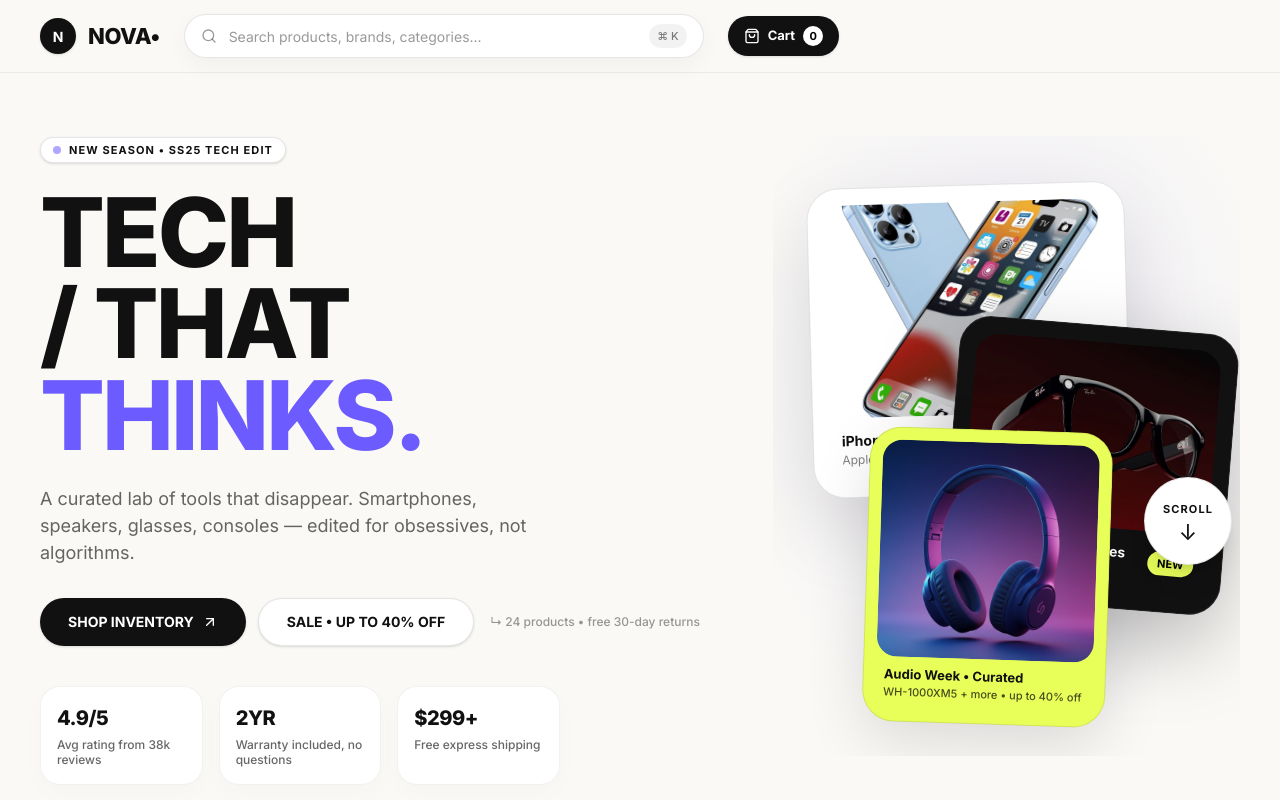
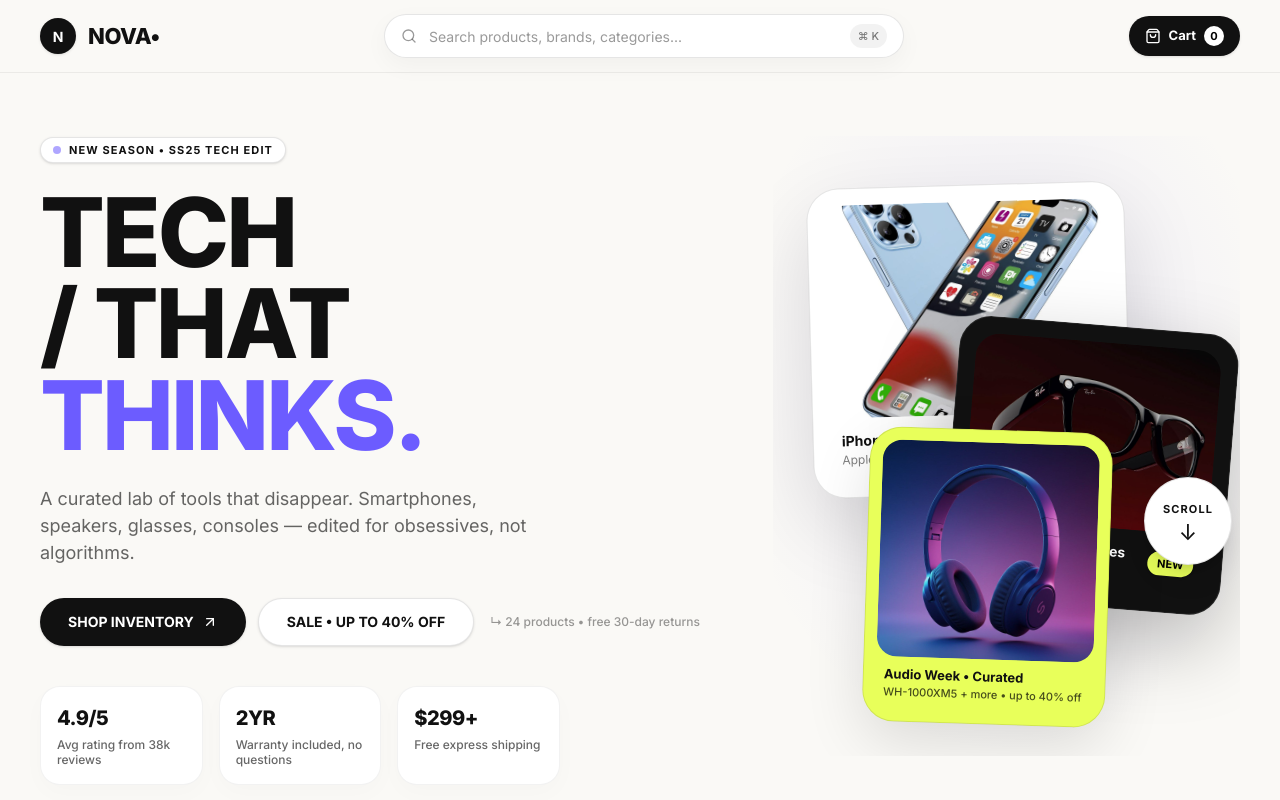
Before and after one commit to shepherd-bit/Nova_-1, a React (Vite) app: page / in a window 1280 px wide. Shown: the top 800 px of the page. Built offline with nearby package versions, Linux system fonts and the light colour scheme.

Commit message:
Update Navbar.tsx

```diff
--- a/src/components/Navbar.tsx
+++ b/src/components/Navbar.tsx
@@ -45,7 +45,7 @@
         className="fixed inset-x-0 top-0 z-50 w-full backdrop-blur-xl bg-[#FAF9F6]/95 border-b border-black/[0.06]"
       >
         <div
-          className={`mx-auto max-w-[1600px] px-4 sm:px-6 md:px-10 ${HEADER_HEIGHT} grid grid-cols-[1fr_auto] items-center gap-x-3 gap-y-2.5 sm:flex sm:gap-6`}
+          className={`mx-auto max-w-[1600px] px-4 sm:px-6 md:px-10 ${HEADER_HEIGHT} grid grid-cols-[1fr_auto] items-center gap-x-3 gap-y-2.5 sm:flex sm:items-center sm:justify-between sm:gap-6`}
         >
           {/* Left: Brand Logo */}
           <motion.div
```
